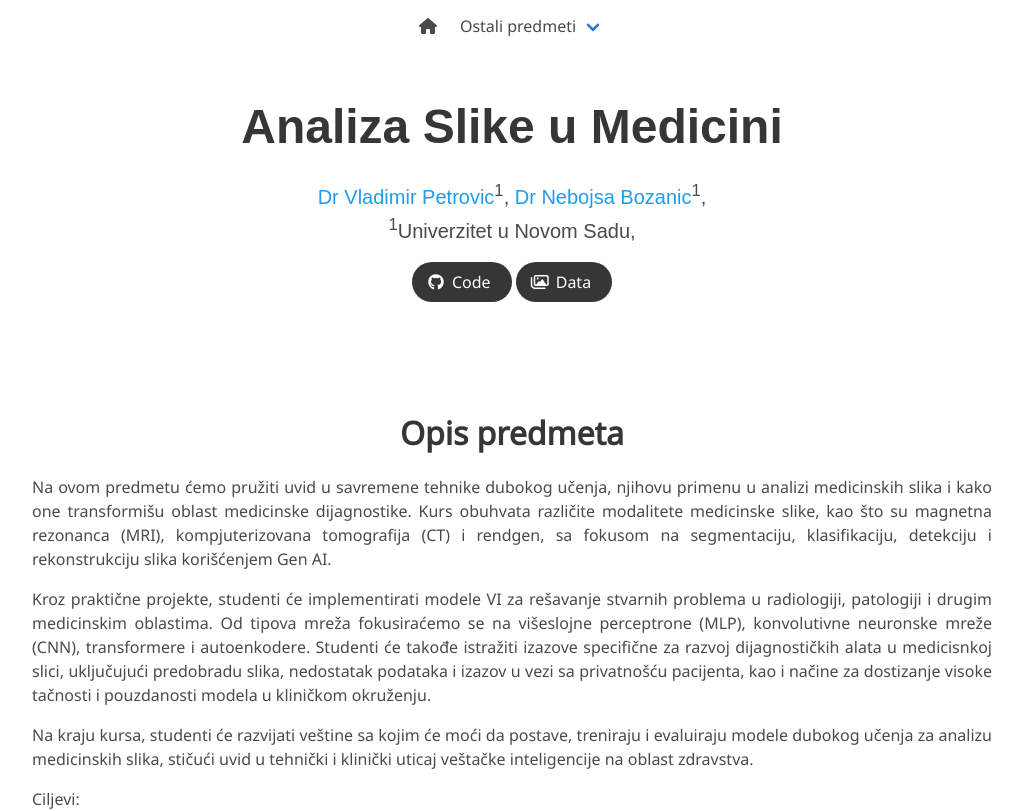
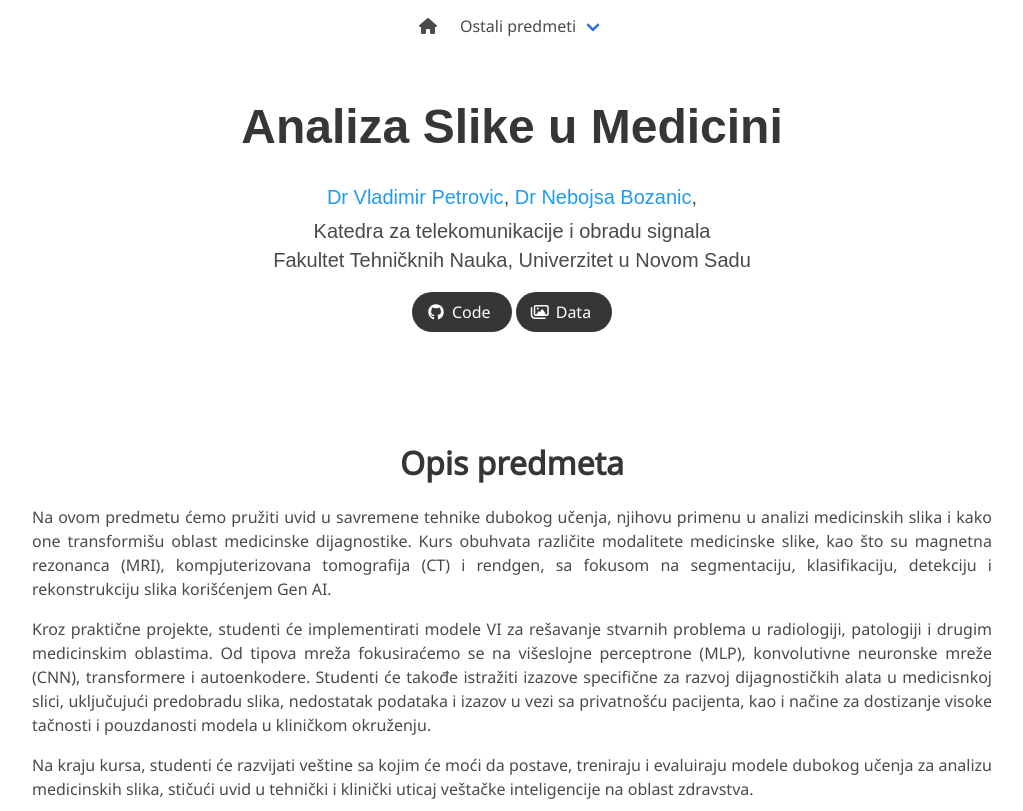
Before and after one commit to nebojsa-bozanic/analiza-medicinske-slike, a plain HTML site: page index.html in a window 1280 px wide. Shown: the top 811 px of the page, without its empty margins (128-1151 px from the left). Drawn offline with nearby package versions, Linux system fonts and the light colour scheme; some icons are missing; a web font is replaced by a local one.

Commit message:
affiliation fixed

```diff
--- a/index.html
+++ b/index.html
@@ -68,13 +68,14 @@
           <h1 class="title is-1 publication-title">Analiza Slike u Medicini</h1>
           <div class="is-size-5 publication-authors">
             <span class="author-block">
-              <a href="https://visaris.com/vladimir-petrovic/">Dr Vladimir Petrovic</a><sup>1</sup>,</span>
+              <a href="https://www.ktios.ftn.uns.ac.rs/profesori/vladimir-petrovic/">Dr Vladimir Petrovic</a><sup></sup>,</span>
             <span class="author-block">
-              <a href="https://rs.linkedin.com/in/nebojsa-bozanic">Dr Nebojsa Bozanic</a><sup>1</sup>,</span>
+              <a href="https://www.ktios.ftn.uns.ac.rs/asistenti/nebojsa-bozanic/">Dr Nebojsa Bozanic</a><sup></sup>,</span>
           </div>
 
           <div class="is-size-5 publication-authors">
-            <span class="author-block"><sup>1</sup>Univerzitet u Novom Sadu,</span>
+            <span class="author-block"><sup></sup> Katedra za telekomunikacije i obradu signala<br>
+              Fakultet Tehničknih Nauka, Univerzitet u Novom Sadu</span>
             <!-- <span class="author-block"><sup>2</sup>Visaris</span>
             <span class="author-block"><sup>2</sup>Aneural</span> -->
           </div>
```
